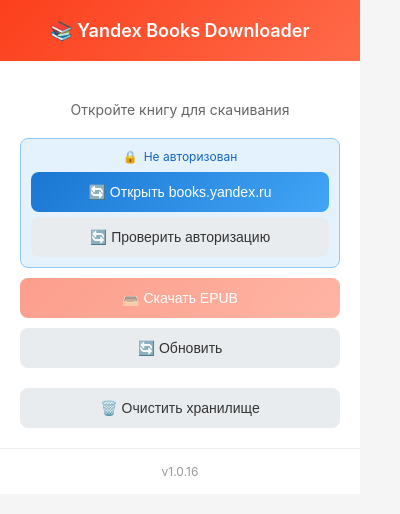
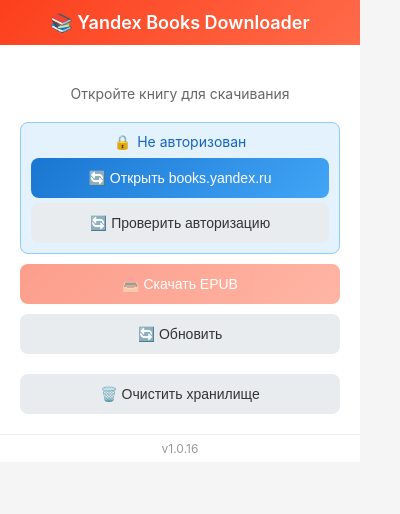
Before and after one commit to NetFoXZX/Books, a browser extension: page YaBooksDownloader/popup.html in a window 400 px wide. Drawn offline with Linux system fonts and the light colour scheme.

```diff
--- a/YaBooksDownloader/popup.css
+++ b/YaBooksDownloader/popup.css
@@ -19,7 +19,7 @@
 header {
   background: linear-gradient(135deg, #fc3f1c 0%, #ff6b4a 100%);
   color: white;
-  padding: 20px;
+  padding: 12px;
   text-align: center;
 }
 
@@ -78,7 +78,7 @@
   justify-content: center;
   gap: 6px;
   margin-bottom: 8px;
-  font-size: 12px;
+  font-size: 14px;
   color: #1565c0;
 }
 
@@ -160,7 +160,7 @@
   background: #e8f5e9;
   border: 1px solid #81c784;
   border-radius: 8px;
-  padding: 15px;
+  padding: 10px;
   margin-top: 15px;
 }
 
@@ -215,7 +215,7 @@
 
 footer {
   text-align: center;
-  padding: 15px;
+  padding: 6px;
   border-top: 1px solid #eee;
   color: #999;
   font-size: 12px;
```
Also changed, not shown: YaBooksDownloader/CHANGELOG.md (added).
